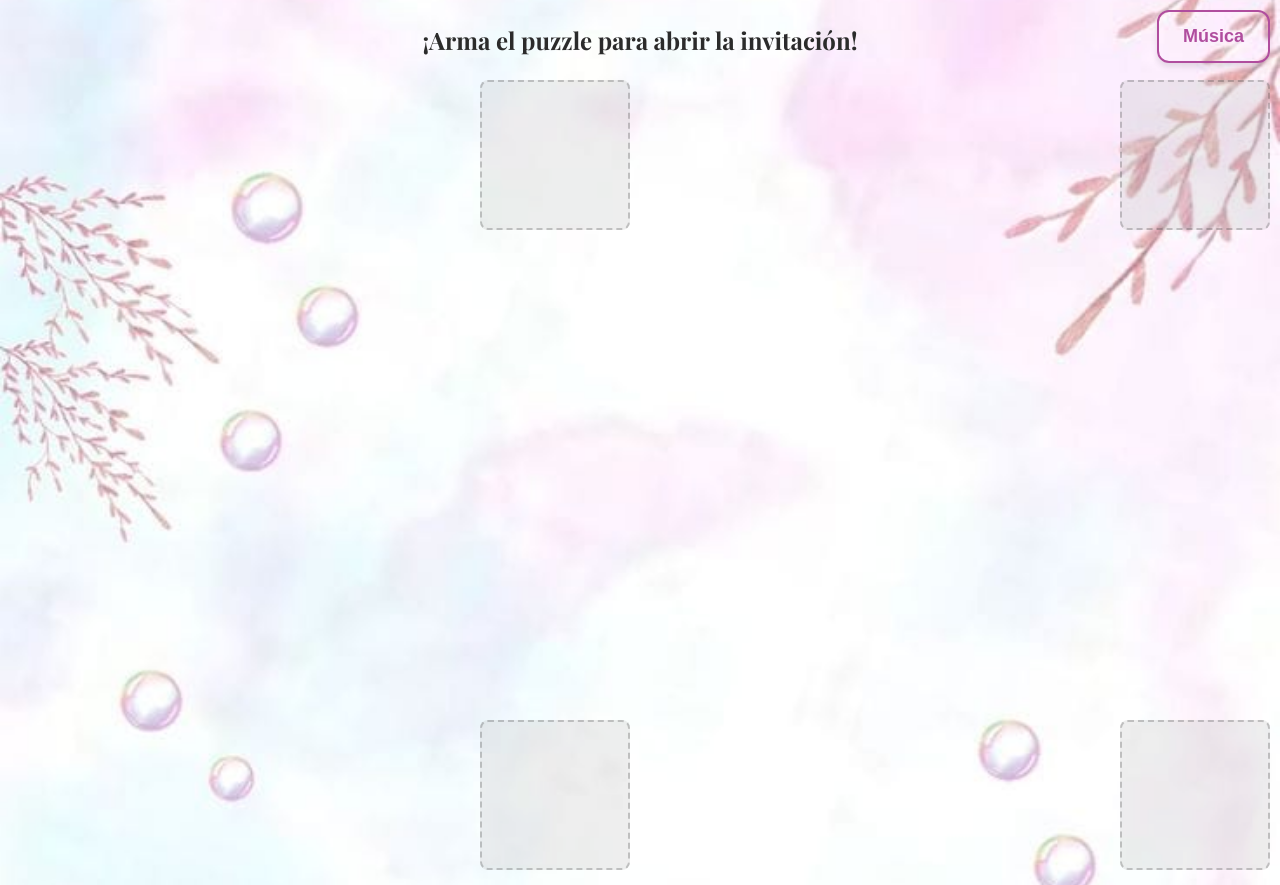
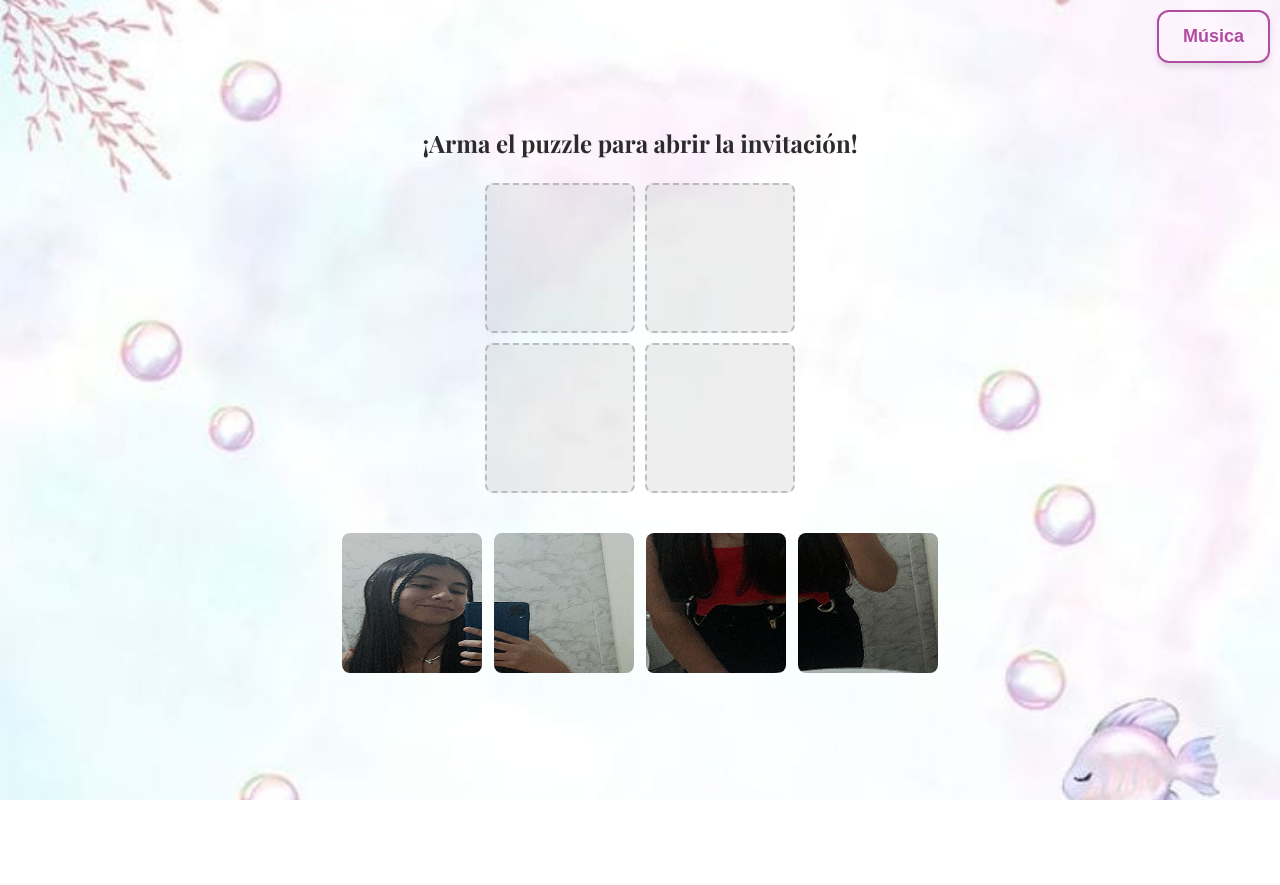
Before and after one commit to DavidAdrian2002/XVlucia, a plain HTML site: page index.html in a window 1280 px wide. Shown: the top 885 px of the page. After the commit the page ends 800 px from the top, so only its background shows below. Drawn offline with nearby package versions, Linux system fonts and the light colour scheme.

Commit message:
Nueva modificacion puzzle, 1

```diff
--- a/styles.css
+++ b/styles.css
@@ -101,21 +101,19 @@ a {
 /* === PUZZLE === */
 #puzzle-container {
   display: grid;
-  grid-template-columns: repeat(2, 45vw);
-  grid-template-rows: repeat(2, 45vw);
-  gap: 5vw;
+  grid-template-columns: repeat(2, 150px);
+  grid-template-rows: repeat(2, 150px);
+  gap: 10px;
   margin: 24px 0;
-  max-width: 320px;
+  justify-content: center;
 }
 
 .puzzle-slot {
   background: rgba(200, 200, 200, 0.3);
   border: 2px dashed rgba(0, 0, 0, 0.2);
   border-radius: 8px;
-  width: 100%;
-  height: 100%;
-  max-width: 150px;
-  max-height: 150px;
+  width: 150px;
+  height: 150px;
   display: flex;
   align-items: center;
   justify-content: center;
@@ -124,17 +122,15 @@ a {
 
 #puzzle-pieces {
   display: flex;
-  gap: 4vw;
+  gap: 12px;
   flex-wrap: wrap;
   justify-content: center;
   margin-top: 16px;
 }
 
 .puzzle-piece {
-  width: 45vw;
-  height: 45vw;
-  max-width: 140px;
-  max-height: 140px;
+  width: 140px;
+  height: 140px;
   border-radius: 8px;
   cursor: grab;
   transition: transform 0.2s;
```
